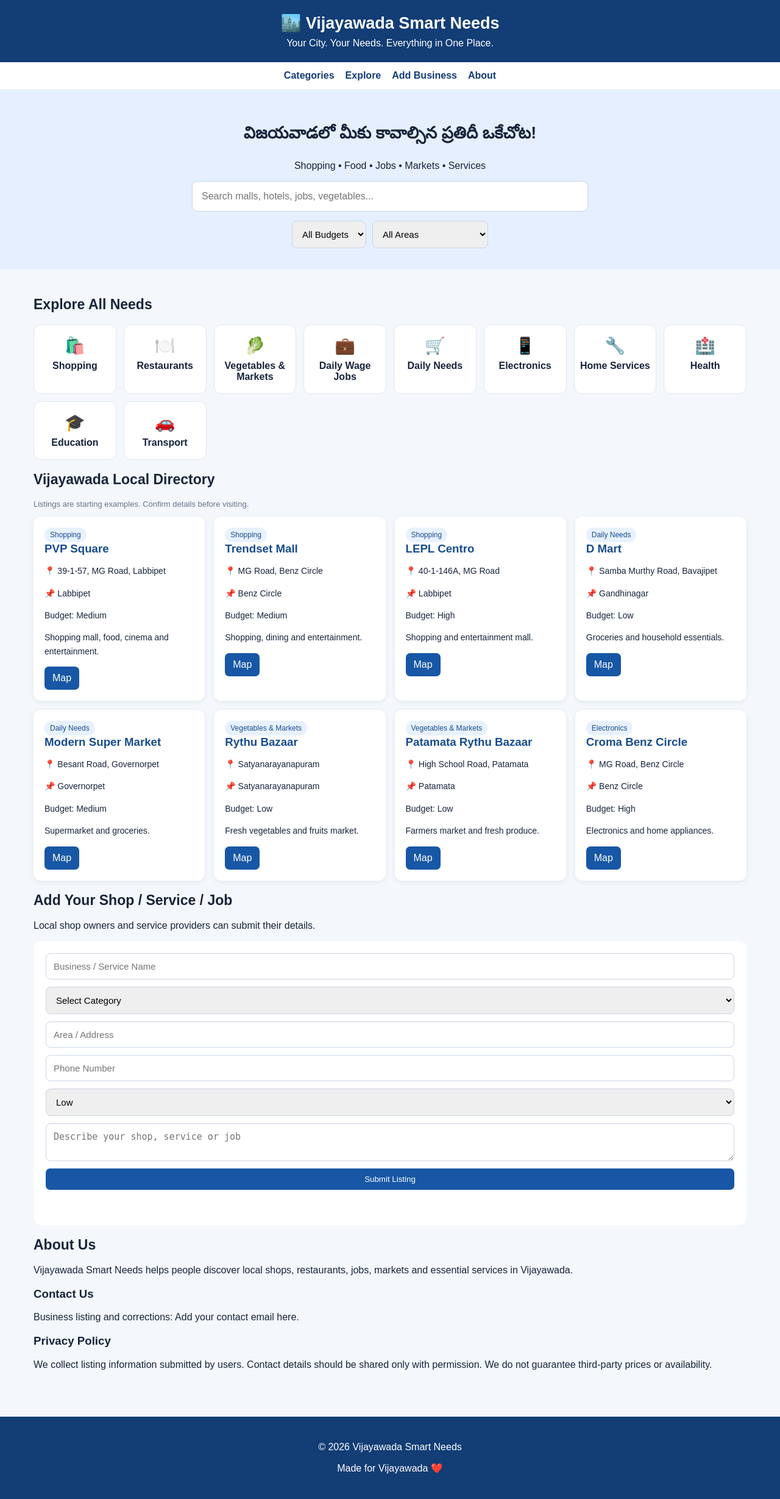
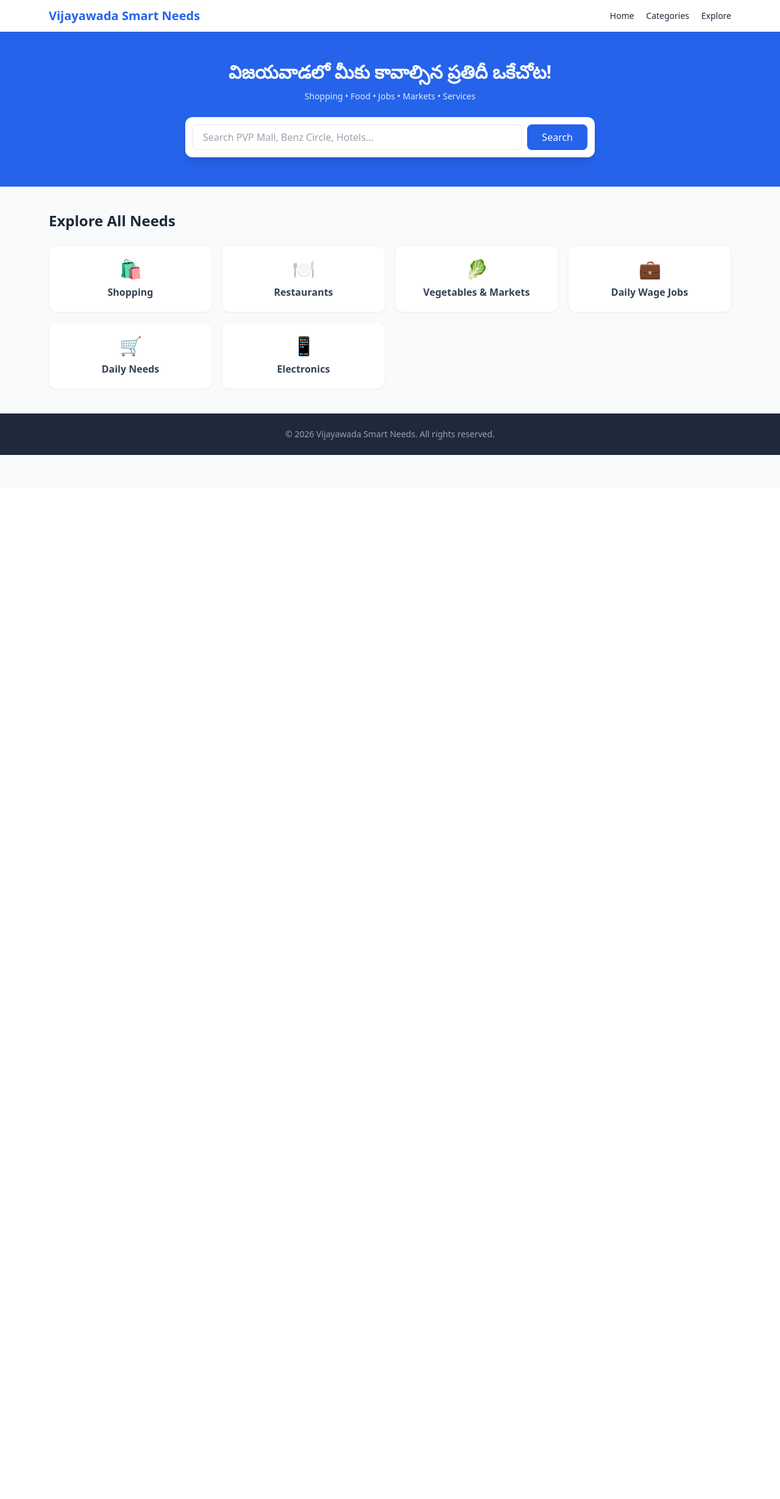
Before and after one commit to revathi096/bezawada-deals-backend, a FastAPI app: page / in a window 1280 px wide. Shown: the whole page at 61% size. After the commit the page ends 746 px from the top, so only its background shows below. Run offline with FastAPI, Linux system fonts and the light colour scheme; some libraries are stand-ins or nearby versions.

Commit message:
Update index.html

```diff
--- a/templates/index.html
+++ b/templates/index.html
@@ -1,226 +1,125 @@
-
 <!DOCTYPE html>
 <html lang="en">
 <head>
     <meta charset="UTF-8">
     <meta name="viewport" content="width=device-width, initial-scale=1.0">
-<meta name="description" content="Vijayawada local shopping, restaurants, jobs, markets and daily needs directory.">
-<title>Vijayawada Smart Needs</title>
-<style>
-*{box-sizing:border-box}
-body{margin:0;font-family:Arial,sans-serif;background:#f4f7fb;color:#17243a}
-header{background:#123d75;color:white;padding:22px 5%;text-align:center}
-header h1{margin:0;font-size:27px}
-header p{margin:8px 0 0}
-nav{background:white;padding:13px;display:flex;justify-content:center;gap:18px;flex-wrap:wrap}
-nav a{color:#123d75;text-decoration:none;font-weight:bold}
-.hero{padding:35px 5%;text-align:center;background:#e5efff}
-.hero h2{font-size:27px}
-.search{width:min(650px,95%);padding:15px;border:1px solid #ccd5e2;border-radius:9px;font-size:16px}
-select,input,textarea{padding:12px;border:1px solid #ccd5e2;border-radius:8px;font-size:15px;max-width:100%}
-.filters{display:flex;justify-content:center;gap:10px;flex-wrap:wrap;margin-top:15px}
-main{max-width:1200px;margin:auto;padding:25px 15px}
-h2.section{font-size:23px}
-.categories{display:grid;grid-template-columns:repeat(auto-fit,minmax(130px,1fr));gap:12px}
-.cat{background:white;padding:18px 8px;border-radius:12px;text-align:center;cursor:pointer;border:1px solid #e1e7ef;font-weight:bold}
-.cat span{display:block;font-size:27px;margin-bottom:8px}
-.cat:hover,.cat.active{background:#dceaff;border-color:#2768bd}
-.cards{display:grid;grid-template-columns:repeat(auto-fit,minmax(240px,1fr));gap:15px}
-.card{background:white;padding:18px;border-radius:12px;box-shadow:0 2px 9px #17243a12}
-.card h3{margin:0 0 9px;color:#174c8e}
-.tag{display:inline-block;background:#e8f1ff;color:#174c8e;padding:5px 9px;border-radius:15px;font-size:12px}
-.card p{font-size:14px;line-height:1.6}
-.actions{display:flex;gap:8px;flex-wrap:wrap}
-.btn{display:inline-block;padding:10px 13px;border-radius:7px;background:#1757a5;color:white;text-decoration:none;border:0;cursor:pointer}
-.btn.secondary{background:#16834e}
-form{display:grid;gap:12px;background:white;padding:20px;border-radius:12px}
-footer{text-align:center;background:#123d75;color:white;padding:25px;margin-top:35px}
-.small{color:#65748b;font-size:13px}
-</style>
+    <title>Vijayawada Smart Needs - విజయవాడ స్మార్ట్ అవసరాలు</title>
+    <script src="https://cdn.tailwindcss.com"></script>
 </head>
-<body>
+<body class="bg-slate-50 text-slate-800 font-sans">
 
-<header>
-<h1>🏙️ Vijayawada Smart Needs</h1>
-<p>Your City. Your Needs. Everything in One Place.</p>
+    <!-- Header -->
+    <header class="bg-white shadow-sm sticky top-0 z-50">
+        <div class="max-w-6xl mx-auto px-4 py-3 flex justify-between items-center">
+            <h1 class="text-xl font-bold text-blue-600"> Vijayawada Smart Needs</h1>
+            <nav class="space-x-4 text-sm font-medium">
+                <a href="#" class="hover:text-blue-600">Home</a>
+                <a href="#categories" class="hover:text-blue-600">Categories</a>
+                <a href="#explore" class="hover:text-blue-600">Explore</a>
+            </nav>
+        </div>
     </header>
 
-<nav>
-<a href="#categories">Categories</a>
-<a href="#explore">Explore</a>
-<a href="#add">Add Business</a>
-<a href="#about">About</a>
-</nav>
+    <!-- Hero Section -->
+    <section class="bg-blue-600 text-white py-12 px-4 text-center">
+        <h2 class="text-3xl font-bold mb-3">విజయవాడలో మీకు కావాల్సిన ప్రతిదీ ఒకేచోట!</h2>
+        <p class="text-blue-100 mb-6 text-sm">Shopping • Food • Jobs • Markets • Services</p>
 
-<section class="hero">
-<h2>విజయవాడలో మీకు కావాల్సిన ప్రతిదీ ఒకేచోట!</h2>
-<p>Shopping • Food • Jobs • Markets • Services</p>
-<input class="search" id="search"
-placeholder="Search malls, hotels, jobs, vegetables..."
-oninput="render()">
-<div class="filters">
-<select id="budget" onchange="render()">
-<option value="">All Budgets</option>
-<option>Low</option>
-<option>Medium</option>
-<option>High</option>
-</select>
-<select id="area" onchange="render()">
-<option value="">All Areas</option>
-<option>Labbipet</option>
-<option>Benz Circle</option>
-<option>Governorpet</option>
-<option>Patamata</option>
-<option>Gandhinagar</option>
-<option>Satyanarayanapuram</option>
-</select>
+        <!-- Search & Filters -->
+        <div class="max-w-2xl mx-auto bg-white p-3 rounded-xl shadow-lg flex flex-col md:flex-row gap-2">
+            <input type="text" id="searchInput" placeholder="Search PVP Mall, Benz Circle, Hotels..." class="flex-1 px-4 py-2 text-slate-800 rounded-lg border border-slate-200 focus:outline-none focus:border-blue-500">
+            <button onclick="handleSearch()" class="bg-blue-600 hover:bg-blue-700 text-white px-6 py-2 rounded-lg font-medium transition">Search</button>
         </div>
     </section>
 
-<main>
-<h2 class="section" id="categories">Explore All Needs</h2>
-<div class="categories" id="categoriesGrid"></div>
+    <!-- Categories Section -->
+    <section id="categories" class="max-w-6xl mx-auto px-4 py-10">
+        <h3 class="text-2xl font-bold mb-6 text-slate-800">Explore All Needs</h3>
+        <div class="grid grid-cols-2 md:grid-cols-3 lg:grid-cols-4 gap-4">
 
-<h2 class="section" id="explore">Vijayawada Local Directory</h2>
-<p class="small">Listings are starting examples. Confirm details before visiting.</p>
-<div class="cards" id="results"></div>
+            <div onclick="selectCategory('Shopping')" class="bg-white p-5 rounded-xl shadow-sm hover:shadow-md cursor-pointer border border-slate-100 transition text-center">
+                <div class="text-3xl mb-2">🛍️</div>
+                <h4 class="font-semibold text-slate-700">Shopping</h4>
+            </div>
 
-<h2 class="section" id="add">Add Your Shop / Service / Job</h2>
-<p>Local shop owners and service providers can submit their details.</p>
-<form id="listingForm">
-<input id="name" placeholder="Business / Service Name" required>
-<select id="category" required>
-<option value="">Select Category</option>
-<option>Shopping</option><option>Restaurants</option>
-<option>Vegetables & Markets</option><option>Daily Needs</option>
-<option>Electronics</option><option>Daily Wage Jobs</option>
-<option>Home Services</option><option>Health</option>
-<option>Education</option><option>Transport</option>
-</select>
-<input id="location" placeholder="Area / Address" required>
-<input id="phone" placeholder="Phone Number">
-<select id="level">
-<option>Low</option><option>Medium</option><option>High</option>
-</select>
-<textarea id="description" placeholder="Describe your shop, service or job"></textarea>
-<button class="btn" type="submit">Submit Listing</button>
-<p class="small" id="formMessage"></p>
-</form>
+            <div onclick="selectCategory('Restaurants')" class="bg-white p-5 rounded-xl shadow-sm hover:shadow-md cursor-pointer border border-slate-100 transition text-center">
+                <div class="text-3xl mb-2">🍽️</div>
+                <h4 class="font-semibold text-slate-700">Restaurants</h4>
+            </div>
 
-<section id="about">
-<h2 class="section">About Us</h2>
-<p>Vijayawada Smart Needs helps people discover local shops, restaurants, jobs, markets and essential services in Vijayawada.</p>
-<h3>Contact Us</h3>
-<p>Business listing and corrections: Add your contact email here.</p>
-<h3>Privacy Policy</h3>
-<p>We collect listing information submitted by users. Contact details should be shared only with permission. We do not guarantee third-party prices or availability.</p>
+            <div onclick="selectCategory('Vegetables & Markets')" class="bg-white p-5 rounded-xl shadow-sm hover:shadow-md cursor-pointer border border-slate-100 transition text-center">
+                <div class="text-3xl mb-2">🥬</div>
+                <h4 class="font-semibold text-slate-700">Vegetables & Markets</h4>
+            </div>
+
+            <div onclick="selectCategory('Daily Wage Jobs')" class="bg-white p-5 rounded-xl shadow-sm hover:shadow-md cursor-pointer border border-slate-100 transition text-center">
+                <div class="text-3xl mb-2">💼</div>
+                <h4 class="font-semibold text-slate-700">Daily Wage Jobs</h4>
+            </div>
+
+            <div onclick="selectCategory('Daily Needs')" class="bg-white p-5 rounded-xl shadow-sm hover:shadow-md cursor-pointer border border-slate-100 transition text-center">
+                <div class="text-3xl mb-2">🛒</div>
+                <h4 class="font-semibold text-slate-700">Daily Needs</h4>
+            </div>
+
+            <div onclick="selectCategory('Electronics')" class="bg-white p-5 rounded-xl shadow-sm hover:shadow-md cursor-pointer border border-slate-100 transition text-center">
+                <div class="text-3xl mb-2">📱</div>
+                <h4 class="font-semibold text-slate-700">Electronics</h4>
+            </div>
+
+        </div>
     </section>
-</main>
 
-<footer>
-<p>© 2026 Vijayawada Smart Needs</p>
-<p>Made for Vijayawada ❤️</p>
+    <!-- Results Display Section -->
+    <section id="resultsSection" class="max-w-6xl mx-auto px-4 py-6 mb-12 hidden">
+        <h3 id="resultTitle" class="text-xl font-bold text-slate-800 mb-4">Results</h3>
+        <div id="resultBox" class="bg-white p-6 rounded-xl shadow-sm border border-slate-200">
+            <!-- Dynamic Data Appears Here -->
+        </div>
+    </section>
+
+    <!-- Footer -->
+    <footer class="bg-slate-800 text-slate-400 text-center py-6 text-sm">
+        <p>&copy; 2026 Vijayawada Smart Needs. All rights reserved.</p>
     </footer>
 
+    <!-- Interactive JavaScript -->
     <script>
-const categories=[
-["🛍️","Shopping"],["🍽️","Restaurants"],
-["🥬","Vegetables & Markets"],["💼","Daily Wage Jobs"],
-["🛒","Daily Needs"],["📱","Electronics"],
-["🔧","Home Services"],["🏥","Health"],
-["🎓","Education"],["🚗","Transport"]
-];
+        const mockData = {
+            "Shopping": "PVP Mall, MG Road (Offers: Up to 50% off), Trendz, Kalamandir (Patamata), Besant Road Markets.",
+            "Restaurants": "SS Biryani (Benz Circle), Ruchi Restaurant (Governorpet), Sweet Magic (Labbipet).",
+            "Vegetables & Markets": "Rythu Bazaar (Suryaraopeta, Patamata), Gollapudi Wholesale Market - Daily fresh stock available.",
+            "Daily Wage Jobs": "Construction, Delivery Executives, Store Helpers needed in Benz Circle and Eluru Road areas. Contact local contractors.",
+            "Daily Needs": "Groceries, Milk delivery, and household essentials available across all 64 wards.",
+            "Electronics": "Murali Mobiles (Eluru Road), Reliance Digital (MG Road) - Best exchange offers."
+        };
 
-const listings=[
-{name:"PVP Square",category:"Shopping",area:"Labbipet",
-address:"39-1-57, MG Road, Labbipet",budget:"Medium",
-description:"Shopping mall, food, cinema and entertainment."},
-{name:"Trendset Mall",category:"Shopping",area:"Benz Circle",
-address:"MG Road, Benz Circle",budget:"Medium",
-description:"Shopping, dining and entertainment."},
-{name:"LEPL Centro",category:"Shopping",area:"Labbipet",
-address:"40-1-146A, MG Road",budget:"High",
-description:"Shopping and entertainment mall."},
-{name:"D Mart",category:"Daily Needs",area:"Gandhinagar",
-address:"Samba Murthy Road, Bavajipet",budget:"Low",
-description:"Groceries and household essentials."},
-{name:"Modern Super Market",category:"Daily Needs",area:"Governorpet",
-address:"Besant Road, Governorpet",budget:"Medium",
-description:"Supermarket and groceries."},
-{name:"Rythu Bazaar",category:"Vegetables & Markets",
-area:"Satyanarayanapuram",address:"Satyanarayanapuram",
-budget:"Low",description:"Fresh vegetables and fruits market."},
-{name:"Patamata Rythu Bazaar",
-category:"Vegetables & Markets",area:"Patamata",
-address:"High School Road, Patamata",budget:"Low",
-description:"Farmers market and fresh produce."},
-{name:"Croma Benz Circle",category:"Electronics",
-area:"Benz Circle",address:"MG Road, Benz Circle",
-budget:"High",description:"Electronics and home appliances."}
-];
+        function selectCategory(categoryName) {
+            const section = document.getElementById('resultsSection');
+            const title = document.getElementById('resultTitle');
+            const box = document.getElementById('resultBox');
 
-function renderCategories(){
-document.getElementById("categoriesGrid").innerHTML=
-categories.map(c=>`
-<div class="cat" onclick="selectCategory('${c[1]}')">
-<span>${c[0]}</span>${c[1]}</div>`).join("");
+            title.innerText = "Category: " + categoryName;
+            box.innerText = mockData[categoryName] || "సమాచారం అందుబాటులో ఉంది.";
+            section.classList.remove('hidden');
+            section.scrollIntoView({ behavior: 'smooth' });
         }
 
-let selected="";
-function selectCategory(category){
-selected=selected===category?"":category;
-render();
+        function handleSearch() {
+            const query = document.getElementById('searchInput').value.trim();
+            if(!query) {
+                alert("దయచేసి ఏదైనా సెర్చ్ చేయండి (ఉదా: PVP Mall)");
+                return;
             }
+            const section = document.getElementById('resultsSection');
+            const title = document.getElementById('resultTitle');
+            const box = document.getElementById('resultBox');
 
-function render(){
-const q=document.getElementById("search").value.toLowerCase();
-const b=document.getElementById("budget").value;
-const a=document.getElementById("area").value;
-
-const data=listings.filter(x=>
-(!selected||x.category===selected)&&
-(!b||x.budget===b)&&
-(!a||x.area===a)&&
-(x.name+" "+x.category+" "+x.area+" "+x.address+" "+x.description)
-.toLowerCase().includes(q)
-);
-
-document.getElementById("results").innerHTML=data.length?
-data.map(x=>`
-<div class="card">
-<span class="tag">${x.category}</span>
-<h3>${x.name}</h3>
-<p>📍 ${x.address}</p>
-<p>📌 ${x.area}</p>
-<p>Budget: ${x.budget}</p>
-<p>${x.description}</p>
-<div class="actions">
-<a class="btn" target="_blank" rel="noopener"
-href="https://www.google.com/maps/search/?api=1&query=${encodeURIComponent(x.name+" "+x.address+" Vijayawada")}">Map</a>
-</div>
-</div>`).join("")
-:'<p>No listings found. Try another search.</p>';
+            title.innerText = "Search Results for: " + query;
+            box.innerText = `విజయవాడలో '${query}' కి సంబంధించిన దుకాణాలు, ఆఫర్లు మరియు లొకేషన్ వివరాలు త్వరలో అప్‌డేట్ చేయబడతాయి. (Selected Area: Benz Circle)`;
+            section.classList.remove('hidden');
+            section.scrollIntoView({ behavior: 'smooth' });
         }
-
-document.getElementById("listingForm").addEventListener("submit",e=>{
-e.preventDefault();
-const item={
-name:document.getElementById("name").value,
-category:document.getElementById("category").value,
-area:document.getElementById("location").value,
-address:document.getElementById("location").value,
-budget:document.getElementById("level").value,
-description:document.getElementById("description").value
-};
-listings.push(item);
-render();
-e.target.reset();
-document.getElementById("formMessage").textContent=
-"Listing added in this browser preview. Connect a database for public storage.";
-});
-
-renderCategories();
-render();
     </script>
 </body>
 </html>
```
Lines whose indentation alone changed are shown as unchanged.
